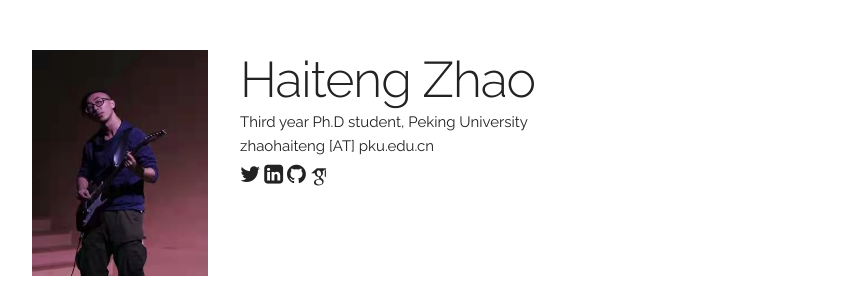
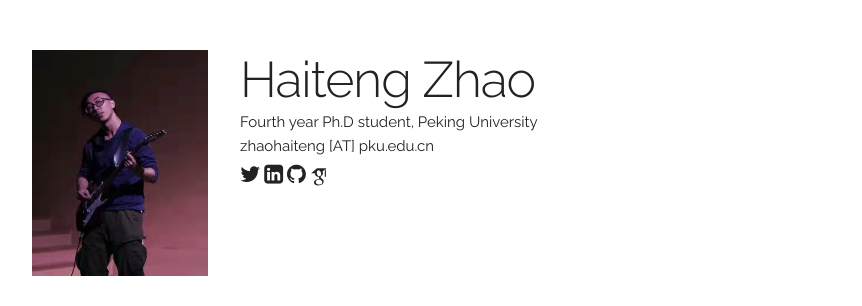
Before and after one commit to zhao-ht/haitengzhao, a Jekyll site: the page built from index.html, in a window 1280 px wide and 900 px high. Shown: the top 306 px of the window, without its empty margins (208-1070 px from the left). Built offline with Jekyll 4.4.1, drawn with Linux system fonts in a browser that asks for light colours; some web fonts are replaced.

Commit message:
Update main_info.yaml

```diff
--- a/_data/main_info.yaml
+++ b/_data/main_info.yaml
@@ -1,5 +1,5 @@
 name: "Haiteng Zhao"
-title: "Third year Ph.D student, Peking University"
+title: "Fourth year Ph.D student, Peking University"
 email: "zhaohaiteng [AT] pku.edu.cn"
 profile_pic: "/assets/profile-pics/ht.jpeg"
 twitter: "https://twitter.com/Syd59067213"
```
